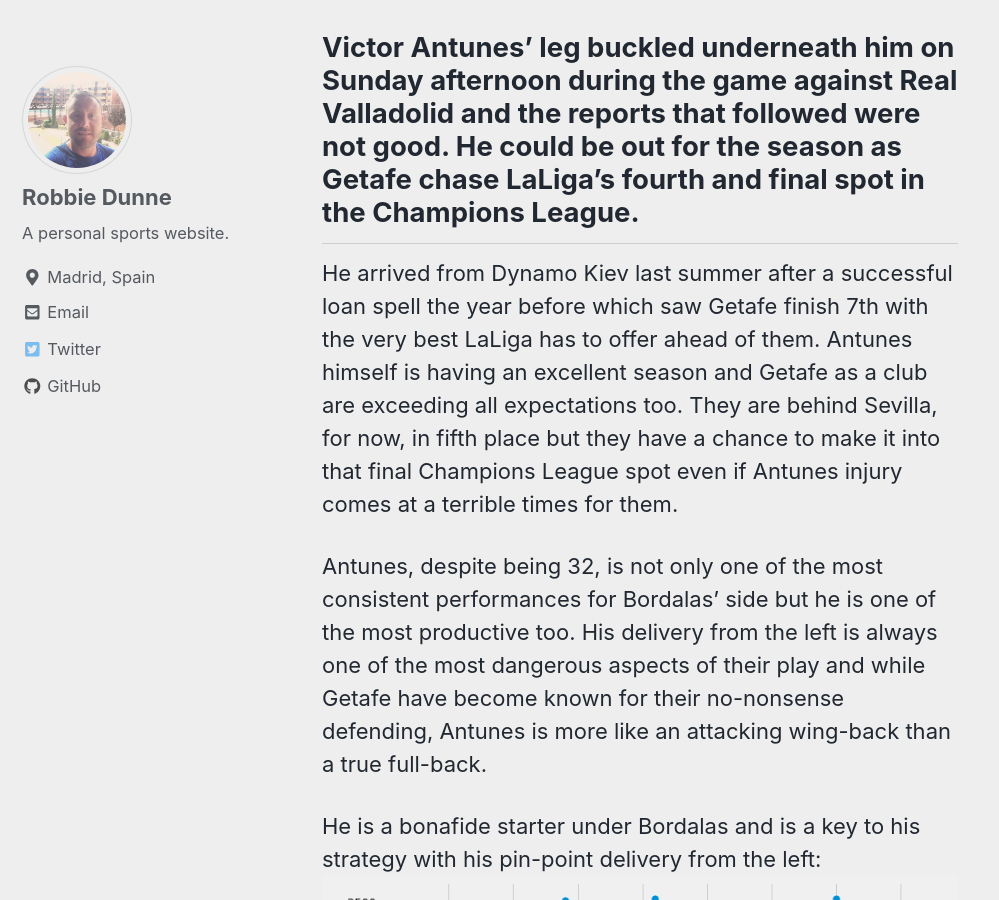
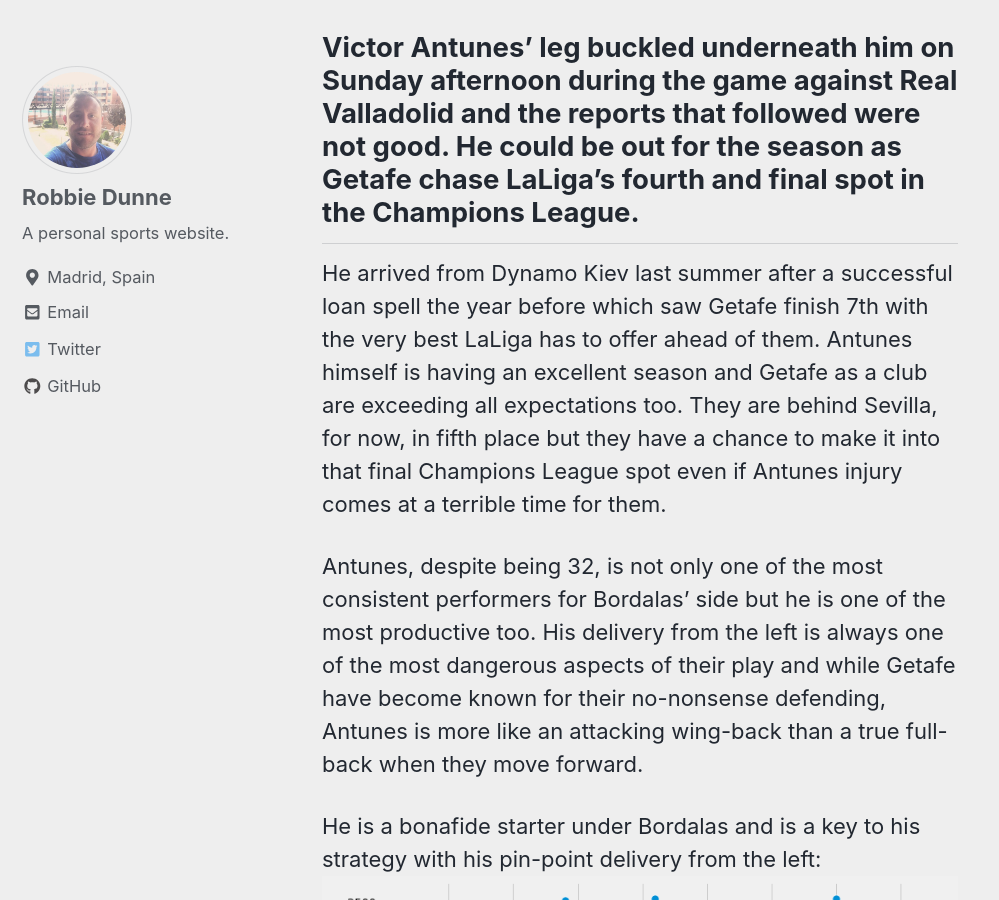
Before and after one commit to robbiejdunne/robbiejdunne.github.io, a Jekyll site: the page built from _posts/2019-04-15-antunes-injury.md, in a window 1280 px wide and 900 px high, scrolled down 259 px. Shown: the whole window, without its empty margins (0-999 px from the left). Built offline with Jekyll 4.4.1, drawn with Linux system fonts in a browser that asks for light colours; cached includes are drawn as plain includes; nearby versions of some CDN libraries.

Commit message:
first change

```diff
--- a/_posts/2019-04-15-antunes-injury.md
+++ b/_posts/2019-04-15-antunes-injury.md
@@ -8,9 +8,9 @@
 
 ## Victor Antunes’ leg buckled underneath him on Sunday afternoon during the game against Real Valladolid and the reports that followed were not good. He could be out for the season as Getafe chase LaLiga's fourth and final spot in the Champions League.
 
-He arrived from Dynamo Kiev last summer after a successful loan spell the year before which saw Getafe finish 7th with the very best LaLiga has to offer ahead of them. Antunes himself is having an excellent season and Getafe as a club are exceeding all expectations too. They are behind Sevilla, for now, in fifth place but they have a chance to make it into that final Champions League spot even if Antunes injury comes at a terrible times for them.
+He arrived from Dynamo Kiev last summer after a successful loan spell the year before which saw Getafe finish 7th with the very best LaLiga has to offer ahead of them. Antunes himself is having an excellent season and Getafe as a club are exceeding all expectations too. They are behind Sevilla, for now, in fifth place but they have a chance to make it into that final Champions League spot even if Antunes injury comes at a terrible time for them.
 
-Antunes, despite being 32, is not only one of the most consistent performances for Bordalas’ side but he is one of the most productive too. His delivery from the left is always one of the most dangerous aspects of their play and while Getafe have become known for their no-nonsense defending, Antunes is more like an attacking wing-back than a true full-back.
+Antunes, despite being 32, is not only one of the most consistent performers for Bordalas’ side but he is one of the most productive too. His delivery from the left is always one of the most dangerous aspects of their play and while Getafe have become known for their no-nonsense defending, Antunes is more like an attacking wing-back than a true full-back when they move forward.
 
 He is a bonafide starter under Bordalas and is a key to his strategy with his pin-point delivery from the left:
 <img src="{{ site.url }}{{ site.baseurl }}/images/antunes/antunes2.png" alt="Antunes' minutes and key passes">
```
